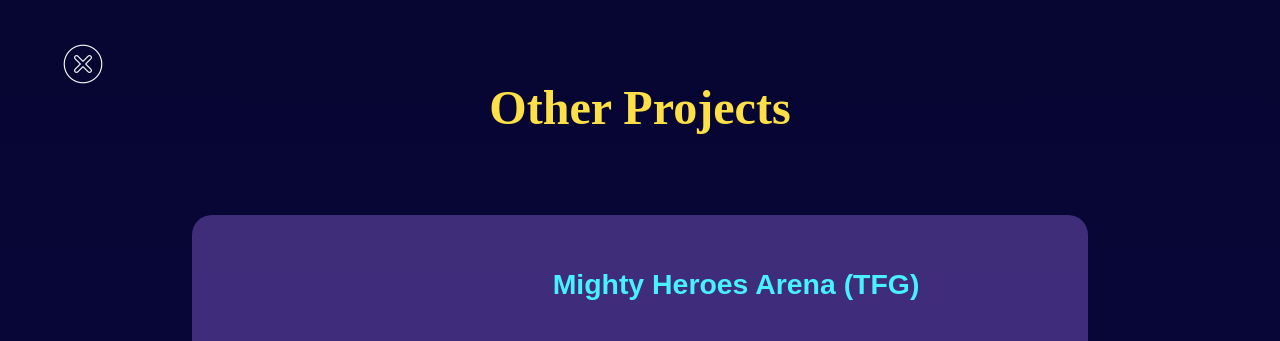
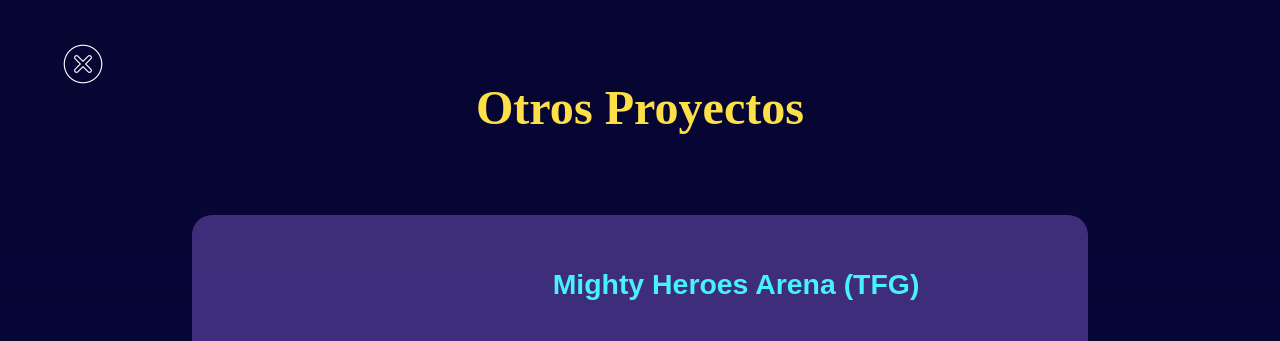
Before and after one commit to Alejao03/Alejao03, a plain HTML site: page projects.html in a window 1280 px wide. Shown: the top 341 px of the page. Drawn offline with Linux system fonts and the light colour scheme.

Commit message:
Updated web2

```diff
--- a/projects.html
+++ b/projects.html
@@ -10,7 +10,7 @@
 <body>
   <div id="content2">
     <div class="add-space5"></div>
-    <h2 class="title">Other Projects</h2>
+    <h2 class="title">Otros Proyectos</h2>
     <!-- TFG -->
 
     <div class="add-space5"></div>
```
